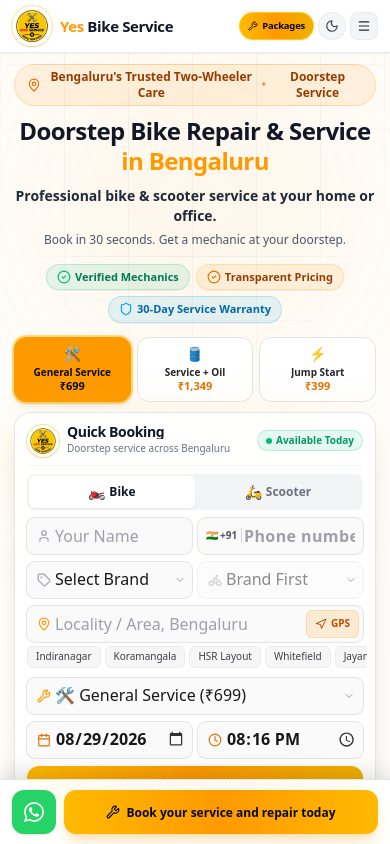
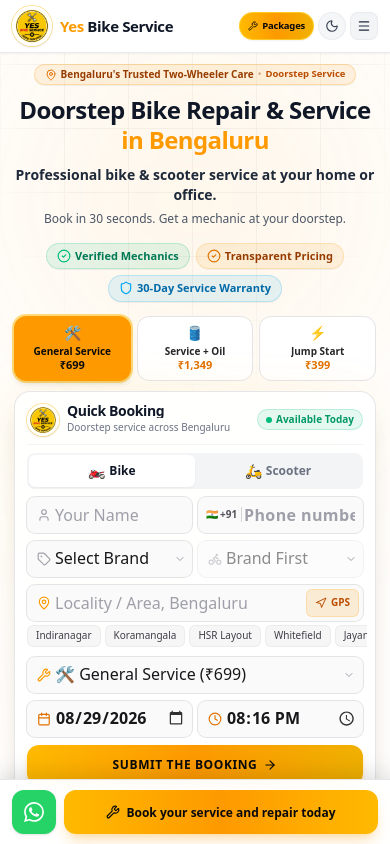
Before and after one commit to bikeservice134-wq/Yes-bike-repair-, a React (Vite) app: page / in a window 390 px wide. Shown: the top 844 px of the page. Built offline with nearby package versions, Linux system fonts and the light colour scheme.

Commit message:
style: update branding tagline and responsiveness
Refine the tagline for better clarity and improve responsive spacing for the header elements to ensure optimal mobile layout.

```diff
--- a/src/App.tsx
+++ b/src/App.tsx
@@ -755,8 +755,8 @@
                   <span className="text-base font-black tracking-tight leading-tight block text-gray-900 dark:text-white">
                     <span className="text-amber-500 dark:text-amber-400">YES</span> BIKE SERVICE
                   </span>
-                  <span className="text-[11px] font-semibold text-gray-500 dark:text-zinc-400">
-                    Doorstep Two-Wheeler Care • Bengaluru
+                  <span className="text-[10px] sm:text-[11px] font-semibold text-gray-500 dark:text-zinc-400">
+                    Bengaluru's Trusted Two-Wheeler Care • Doorstep Service
                   </span>
                 </div>
               </div>
@@ -831,11 +831,11 @@
             <FadeIn>
               <div className="max-w-xl w-full mx-auto px-3.5 relative z-10 flex flex-col items-center text-center">
                 {/* Simple Tagline */}
-                <div className="inline-flex items-center gap-1.5 px-3 py-1 rounded-full bg-amber-500/10 dark:bg-amber-500/15 border border-amber-500/25 text-amber-800 dark:text-amber-300 text-xs font-bold mb-2.5">
-                  <MapPin className="w-3.5 h-3.5 text-amber-600 dark:text-amber-400 shrink-0" />
-                  <span>Bengaluru's Trusted Two-Wheeler Care</span>
-                  <span className="opacity-40">•</span>
-                  <span>Doorstep Service</span>
+                <div className="inline-flex items-center gap-1 sm:gap-1.5 px-2.5 sm:px-3 py-0.5 sm:py-1 rounded-full bg-amber-500/10 dark:bg-amber-500/15 border border-amber-500/25 text-amber-800 dark:text-amber-300 mb-2.5 shadow-2xs max-w-full">
+                  <MapPin className="w-3 h-3 sm:w-3.5 sm:h-3.5 text-amber-600 dark:text-amber-400 shrink-0" />
+                  <span className="text-[10px] sm:text-xs font-bold whitespace-nowrap">Bengaluru's Trusted Two-Wheeler Care</span>
+                  <span className="opacity-40 shrink-0 text-[10px] sm:text-xs">•</span>
+                  <span className="text-[9.5px] sm:text-[11px] font-semibold text-amber-700 dark:text-amber-300 shrink-0 whitespace-nowrap">Doorstep Service</span>
                 </div>
 
                 {/* Main Headline */}
```
